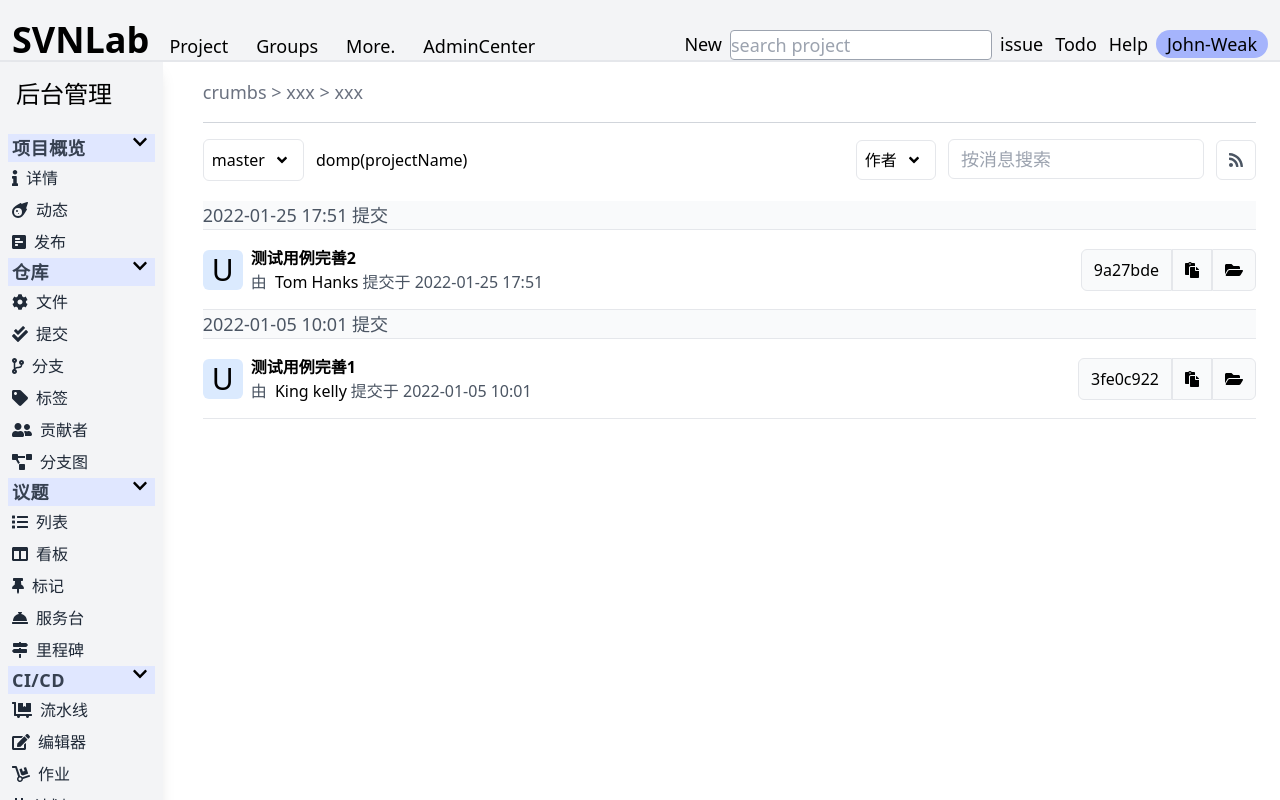
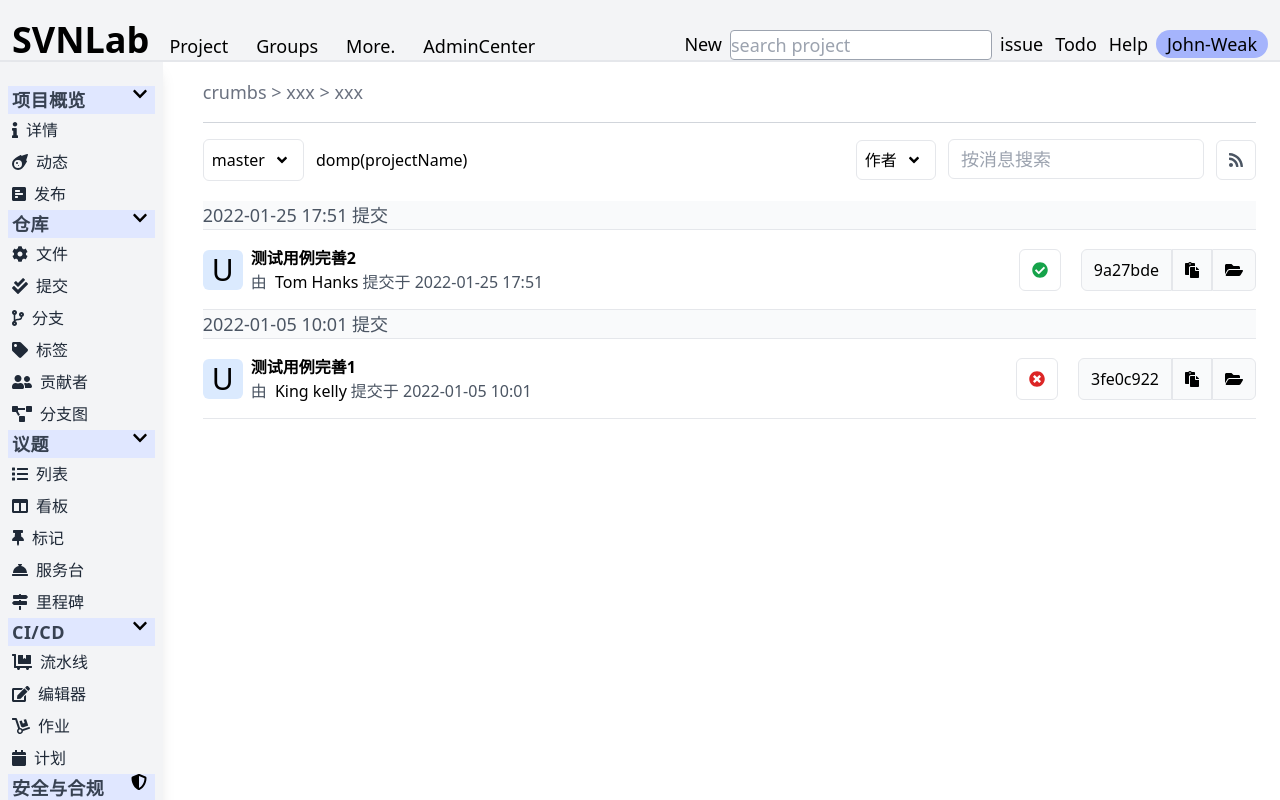
Before and after one commit to tujiapeng/SVNLab, a Vue app: page /#/projectOps/Project/RepoCommits in a window 1280 px wide. Shown: the top 800 px of the page. Built offline with nearby package versions, Linux system fonts and the light colour scheme.

Commit message:
adjust nav panel title

```diff
--- a/src/components/SideNav.vue
+++ b/src/components/SideNav.vue
@@ -2,12 +2,14 @@
   <div>
     <!-- 导航栏标题 -->
     <div id="nav-title">
-      <p class="text-2xl px-4 py-2 pt-4 text-left align-text-bottom">
-        后台管理
+      <p
+        class="text-2xl px-2 py-3 align-text-bottom truncate hover:bg-gray-300"
+      >
+        {{ navTitle }}
       </p>
     </div>
     <!-- 导航栏内容 -->
-    <ul class="mb-8 px-2 py-4">
+    <ul class="mb-8 px-2">
       <!-- 菜单1 -->
       <li v-for="navItem in navTree" :key="navItem.id">
         <div>
@@ -59,7 +61,7 @@
 </template>
 
 <script setup>
-defineProps(["navTree"]);
+defineProps(["navTree", "navTitle"]);
 
 // func test
 import { ref } from "vue";
--- a/src/views/Project/RepoCommits.vue
+++ b/src/views/Project/RepoCommits.vue
@@ -73,7 +73,7 @@
 
     <!-- commit items -->
     <div class="my-5">
-      <ol  v-for="commit in commit_list" :key="commit.id" >
+      <ol v-for="commit in commit_list" :key="commit.id">
         <!-- time -->
         <li class="bg-gray-50 border-b text-lg">
           <a href="" class="text-gray-600">{{ commit.commit_time }} 提交</a>
@@ -84,7 +84,15 @@
           <div class="flex items-center">
             <!-- 最后提交成员 -->
             <div
-            class="w-10 h-10 rounded-md flex items-center justify-center bg-blue-100"
+              class="
+                w-10
+                h-10
+                rounded-md
+                flex
+                items-center
+                justify-center
+                bg-blue-100
+              "
             >
               <a href="" class="text-3xl">U</a>
             </div>
@@ -99,9 +107,43 @@
           </div>
           <!-- end of detail  -->
 
+          <div class="flex">
+            <!-- pipeline -->
+            <button
+              v-if="commit.pipeline_stat"
+              class="
+                mr-5
+                px-3
+                py-2
+                border
+                rounded-md
+                text-green-600
+                border-gray-200
+                hover:bg-gray-200
+              "
+            >
+              <font-awesome-icon icon="check-circle" />
+            </button>
+            <button
+              v-else="!commit.pipeline_stat"
+              class="
+                mr-5
+                px-3
+                py-2
+                border
+                rounded-md
+                text-red-600
+                border-gray-200
+                hover:bg-gray-200
+              "
+            >
+              <font-awesome-icon icon="times-circle" />
+            </button>
+            <!-- end of pipeline -->
             <!-- copy sha1   -->
-        <div class="flex">
-            <p class="border rounded-l-md px-3 py-2 bg-gray-50">{{ commit.commit_id }}</p>
+            <p class="border rounded-l-md px-3 py-2 bg-gray-50">
+              {{ commit.commit_id }}
+            </p>
             <button
               class="
                 px-3
@@ -145,16 +187,17 @@ const commit_list = [
     commit_time: "2022-01-25 17:51",
     commit_note: "测试用例完善2",
     commit_user: "Tom Hanks",
-        commit_id: "9a27bde"
+    commit_id: "9a27bde",
+    pipeline_stat: true,
   },
   {
     id: 2,
     commit_time: "2022-01-05 10:01",
     commit_note: "测试用例完善1",
     commit_user: "King kelly",
-        commit_id: "3fe0c922"
-    }
-]
-
+    commit_id: "3fe0c922",
+    pipeline_stat: false,
+  },
+];
 </script>
 <style></style>
```
Lines whose indentation alone changed are shown as unchanged.
